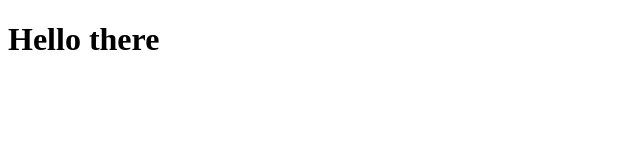
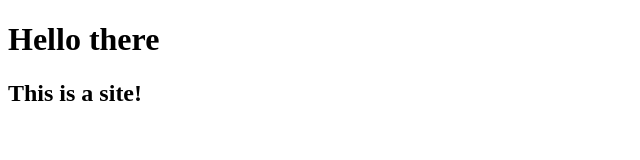
Before and after one commit to harrisonhui/git-intro-lesson, a plain HTML site: page index.html in a window 1280 px wide. Shown: the whole page, without its empty margins (0-640 px from the left). Drawn offline with Linux system fonts and the light colour scheme.

Commit message:
modified headings and added css file

```diff
--- a/index.html
+++ b/index.html
@@ -8,5 +8,6 @@
 </head>
 <body>
     <h1>Hello there</h1>
+    <h2>This is a site!</h2>
 </body>
 </html>
```
Also changed, not shown: style.css (added).
